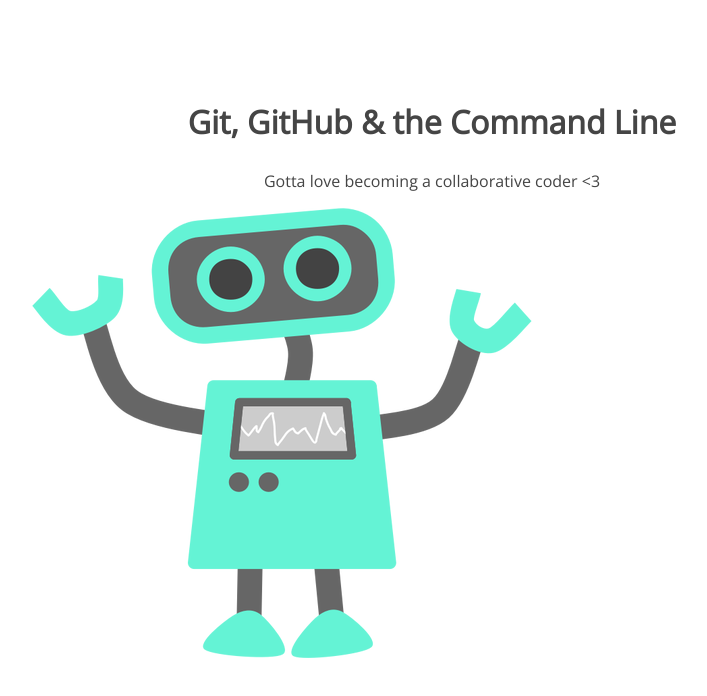
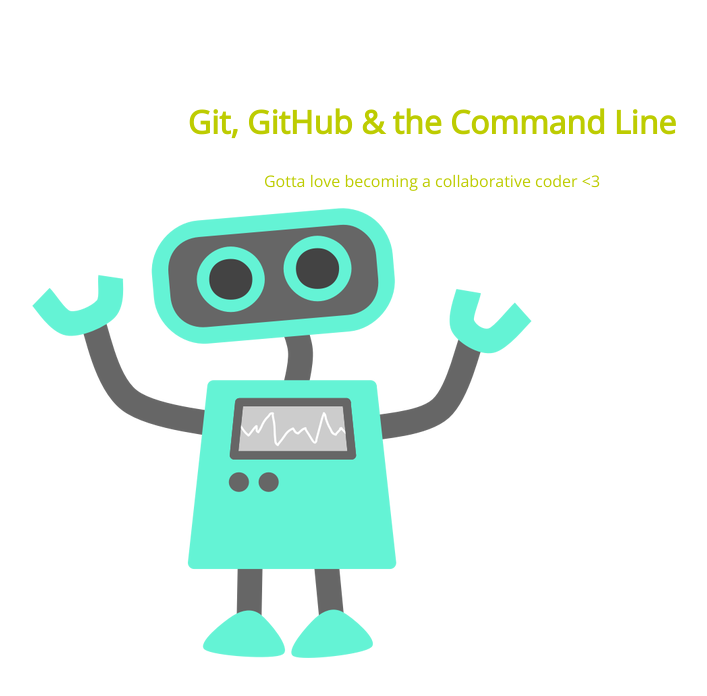
Before and after one commit to thesource33/105-project, a plain HTML site: page index.html in a window 1280 px wide. Shown: the whole page, without its empty margins (208-915 px from the left). Drawn offline with nearby package versions, Linux system fonts and the light colour scheme.

Commit message:
header color change

```diff
--- a/css/style.css
+++ b/css/style.css
@@ -5,7 +5,7 @@
 section h1,
 section p {
 	text-align: center;
-	color: #454545;
+	color: #bdcc01;
 }
 section h1 {
 	font: 32px 'Open Sans';
```
